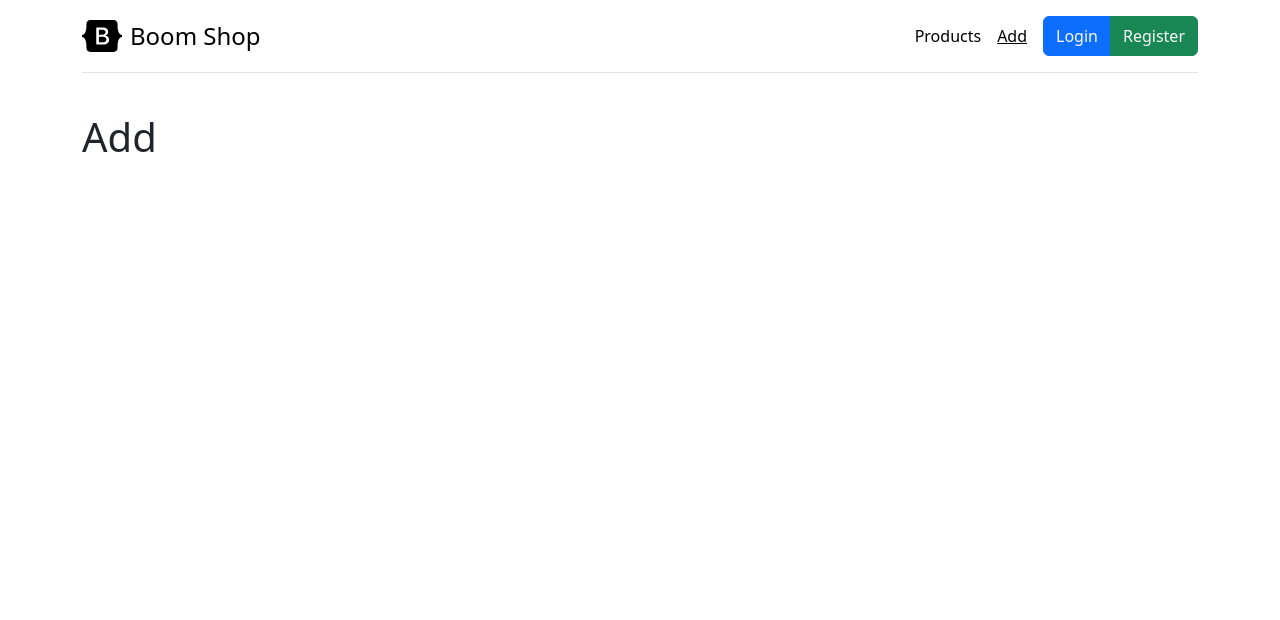
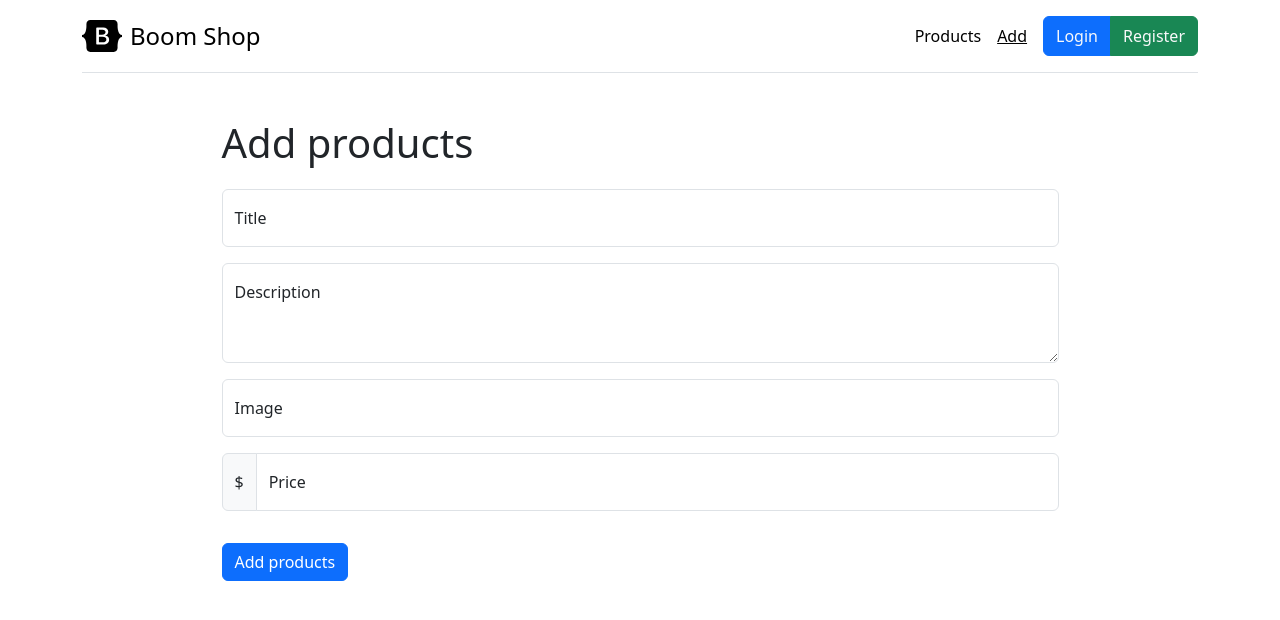
Before and after one commit to jamshidjanibekov/expressjs-boom-shop, a Node server app: page /add in a window 1280 px wide. Shown: the top 620 px of the page. Run offline with Node 20, Linux system fonts and the light colour scheme; some libraries are stand-ins or nearby versions.

Commit message:
Add product UI

```diff
--- a/routes/products.js
+++ b/routes/products.js
@@ -20,4 +20,9 @@ router.get('/add', (req,res) =>{
     })
 })
 
+router.post('/add-products', (req, res) =>{
+    console.log(req.body)
+    res.redirect('/')
+})
+
 export default router
--- a/views/add.hbs
+++ b/views/add.hbs
@@ -1 +1,25 @@
-<h1>Add</h1>
+<div class="w-75 mx-auto">
+    <p class="fs-1">Add products</p>
+    <form action="/add-products" method="post">
+        <div class="form-floating mb-3">
+            <input type="text" class="form-control" name="title" id="floatingInput" placeholder="title">
+            <label for="floatingInput">Title</label>
+        </div>
+        <div class="form-floating mb-3">
+            <textarea class="form-control" placeholder="Description" name="description" id="floatingTextarea" style="height: 100px"></textarea>
+            <label for="floatingTextarea">Description</label>
+        </div>
+        <div class="form-floating mb-3">
+            <input type="text" class="form-control" name="img" id="floatingInput" placeholder="title">
+            <label for="floatingInput">Image</label>
+        </div>
+        <div class="input-group mb-3">
+            <span class="input-group-text bg-light">$</span>
+            <div class="form-floating">
+                <input type="number" class="form-control" name="price" id="floatingInputGroup1" placeholder="Username">
+                <label for="floatingInputGroup1">Price</label>
+            </div>
+        </div>
+        <button type="submit" class="btn btn-primary mt-3">Add products</button>
+    </form>
+</div>
```
